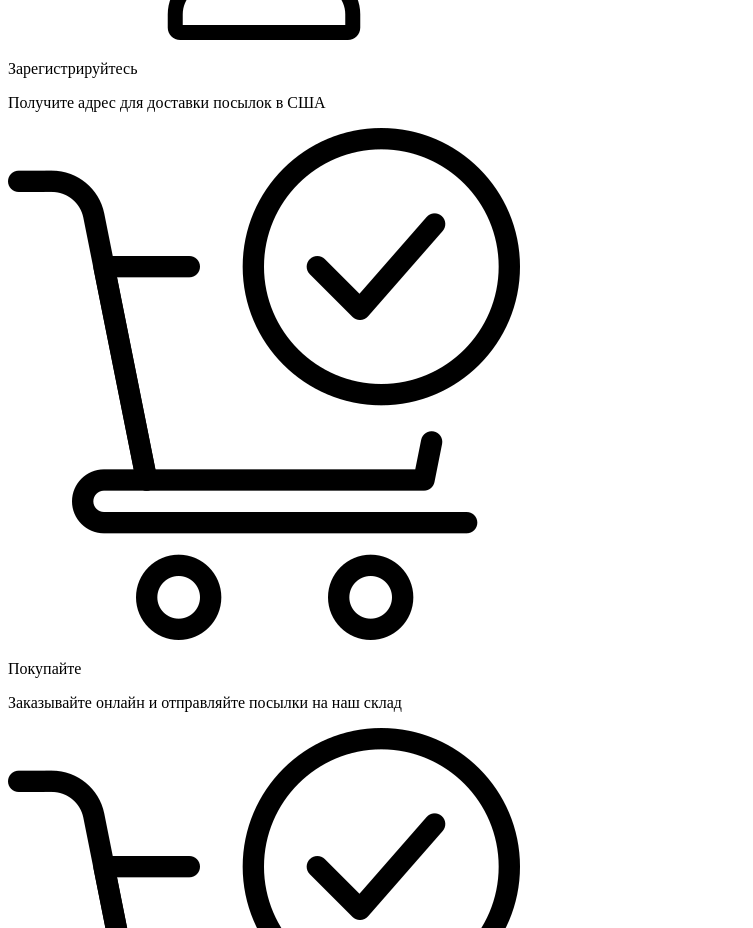
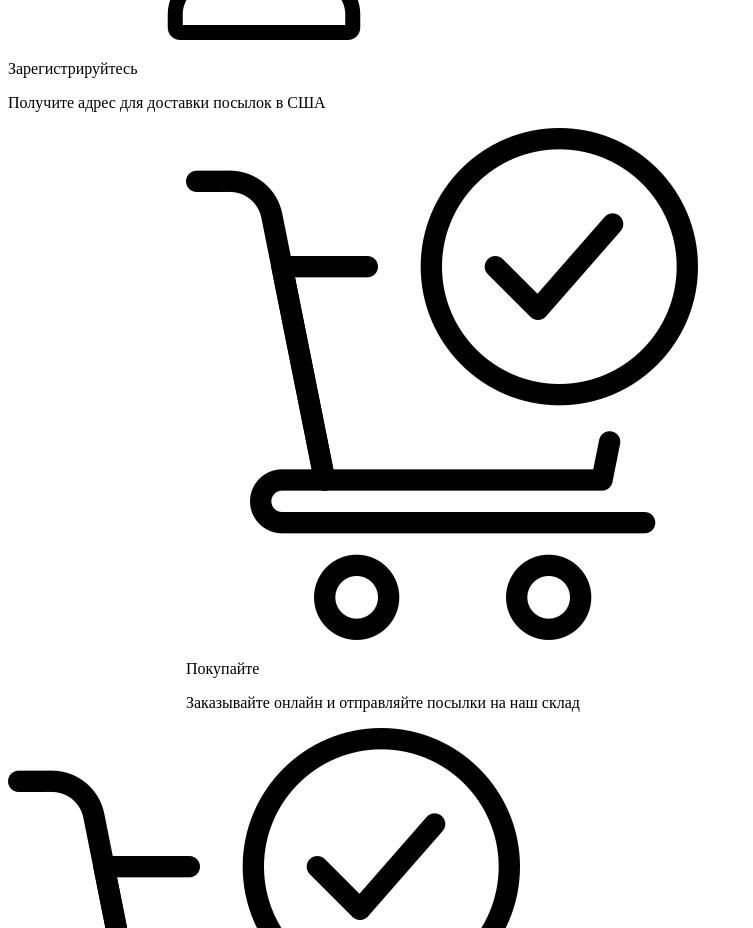
Before and after one commit to shakurovoleg42/oryx, a React (Vite) app: page / in a window 1280 px wide. Shown: the part 1140-2068 px from the top of the page, without its empty margins (0-753 px from the left). Built offline with nearby package versions, Linux system fonts and the light colour scheme.

Commit message:
fixed again

```diff
--- a/src/components/SecondSection/Order/Order.jsx
+++ b/src/components/SecondSection/Order/Order.jsx
@@ -16,7 +16,7 @@ export const Order = () => {
               <p className="info-paragraph">Получите адрес для доставки посылок в США</p>
             </div>
           </div>
-          <div className="clue-item">
+          <div className="clue-item" style={{marginLeft: "178px", marginRight: "177px"}}>
             <img
               src="/src/assets/img/icons/go_buy.png"
               alt="icon"
```
